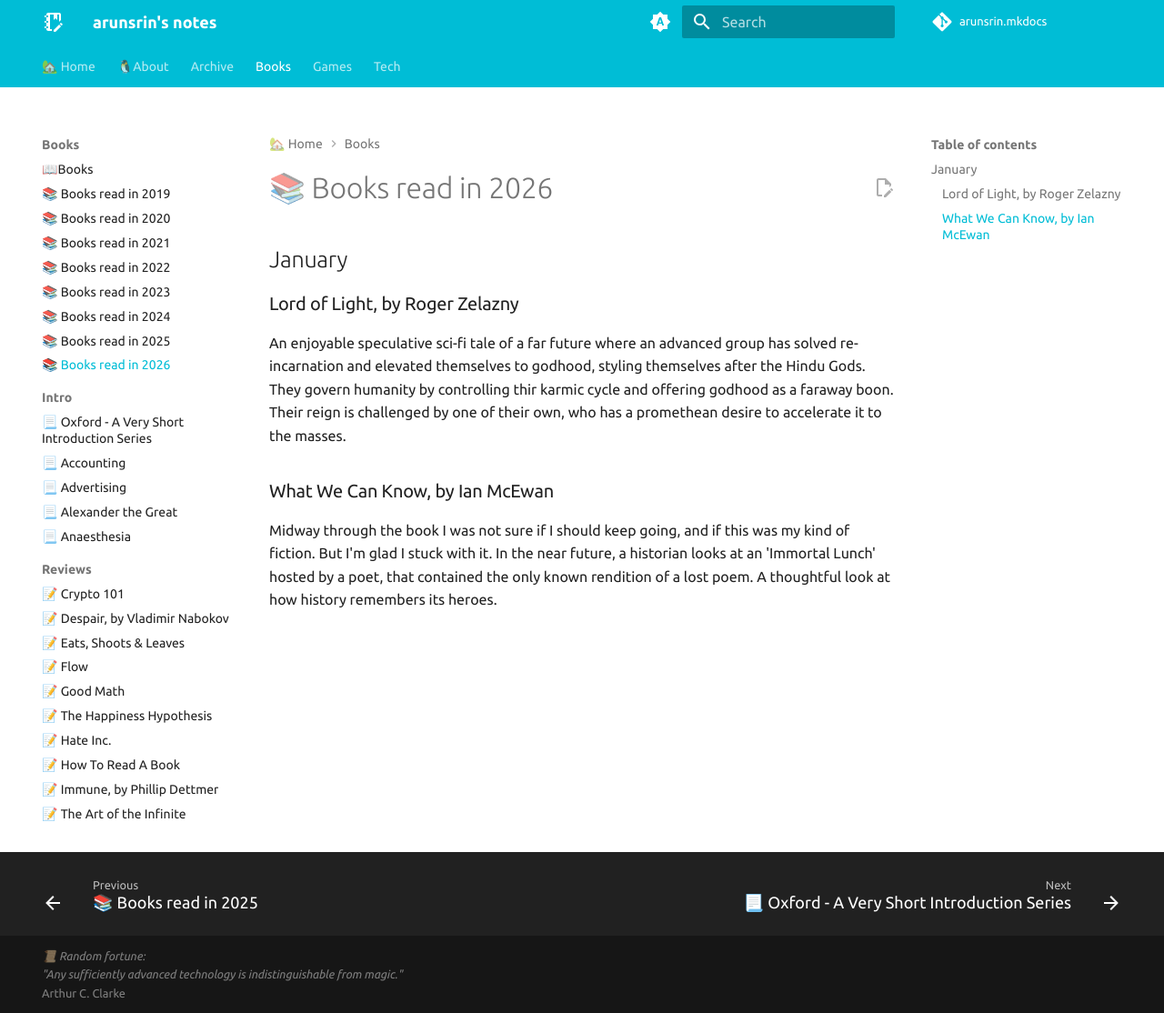
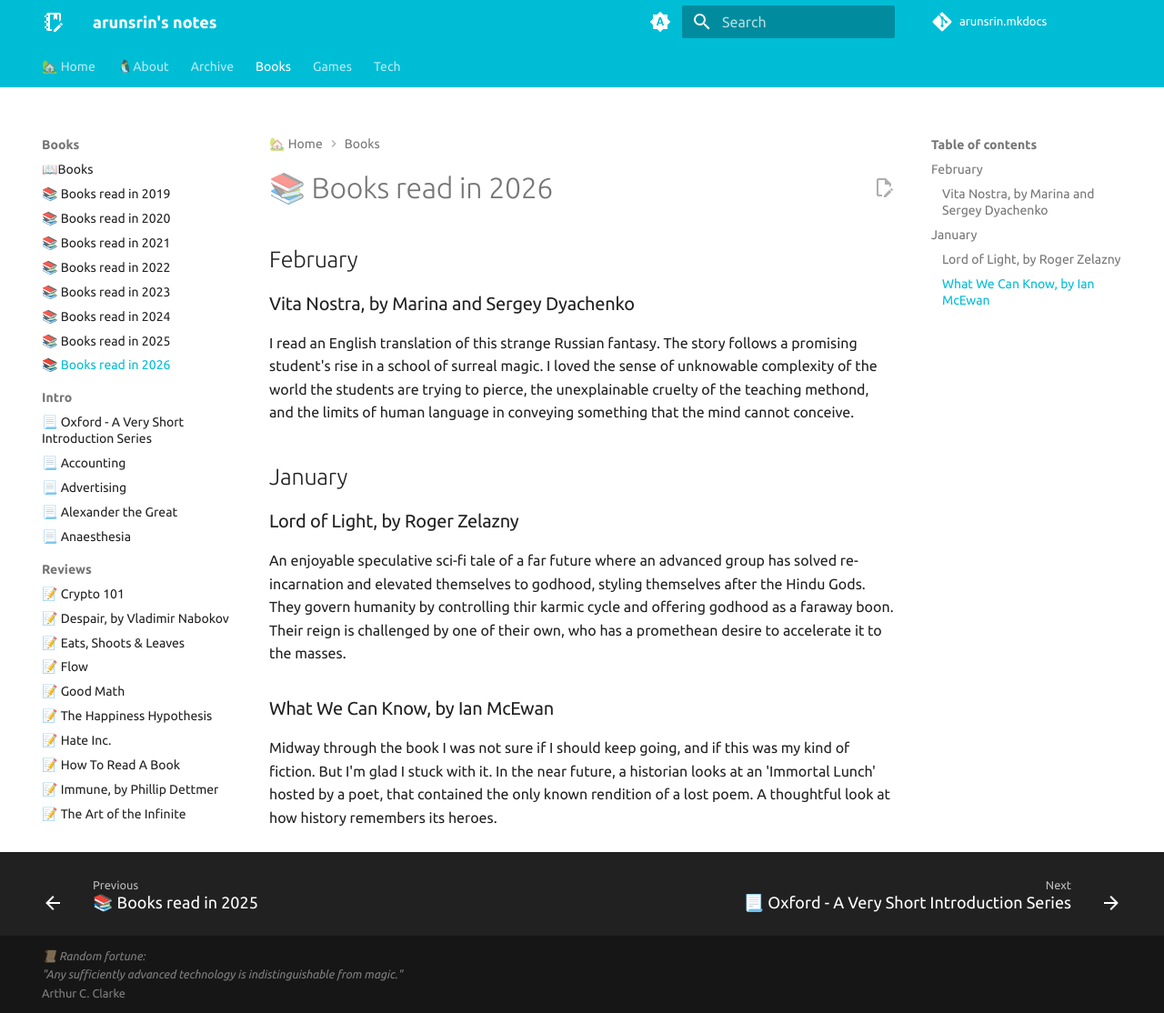
Before and after one commit to arunsrin/arunsrin.mkdocs, an MkDocs documentation site: the page built from home/books/2026.md, in a window 1280 px wide and 1114 px high. Shown: the whole window at 91% size. Built offline with MkDocs 1.6.1 and Material for MkDocs 9.7.7, drawn with Linux system fonts in a browser that asks for light colours; comment, search, counter and statistics services are not loaded.

Commit message:
Add February reading entry for 'Vita Nostra'
Added a new entry for 'Vita Nostra' read in February.

```diff
--- a/home/books/2026.md
+++ b/home/books/2026.md
@@ -1,4 +1,13 @@
 # 📚 Books read in 2026
+
+## February
+
+### Vita Nostra, by Marina and Sergey Dyachenko
+
+I read an English translation of this strange Russian fantasy. The story follows a promising
+student's rise in a school of surreal magic. I loved the sense of unknowable complexity of
+the world the students are trying to pierce, the unexplainable cruelty of the teaching methond,
+and the limits of human language in conveying something that the mind cannot conceive.
 
 ## January
 
```
